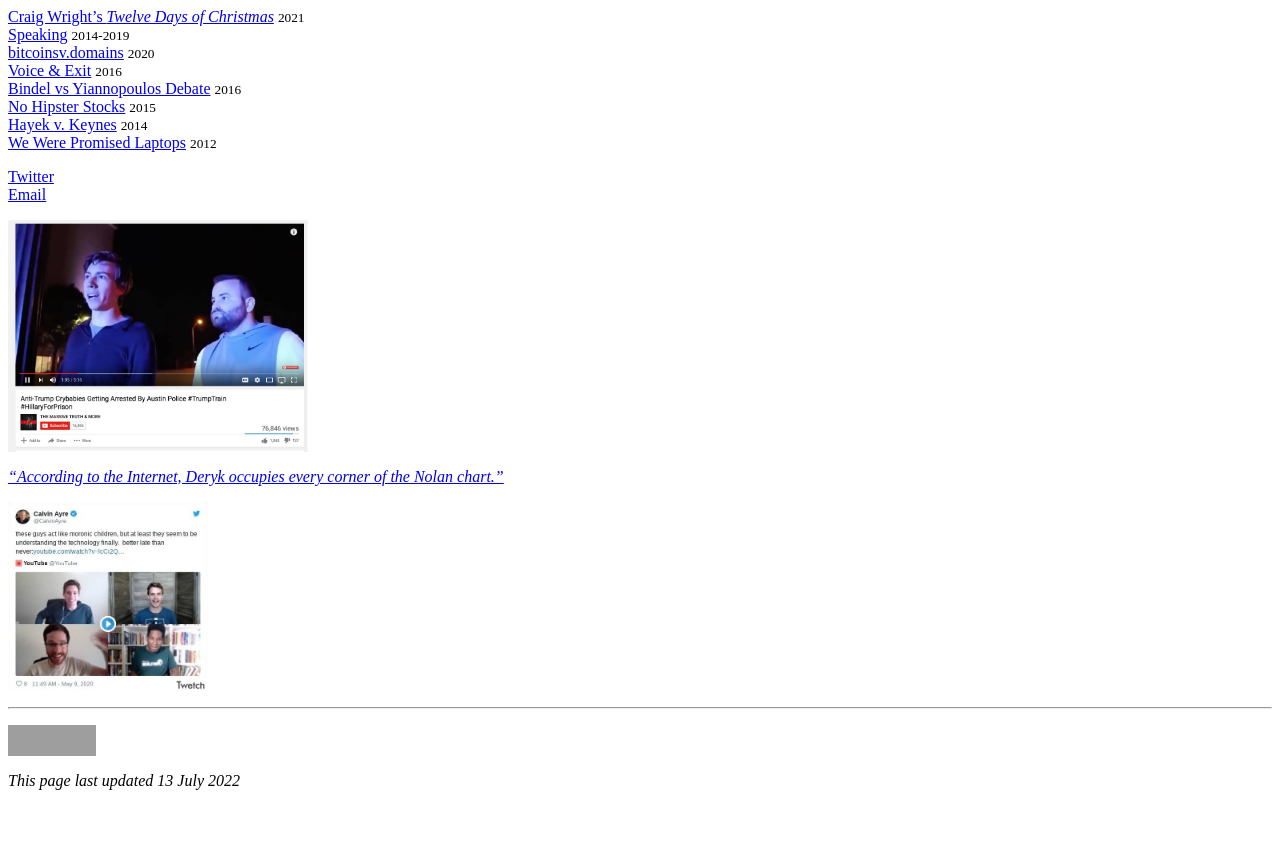
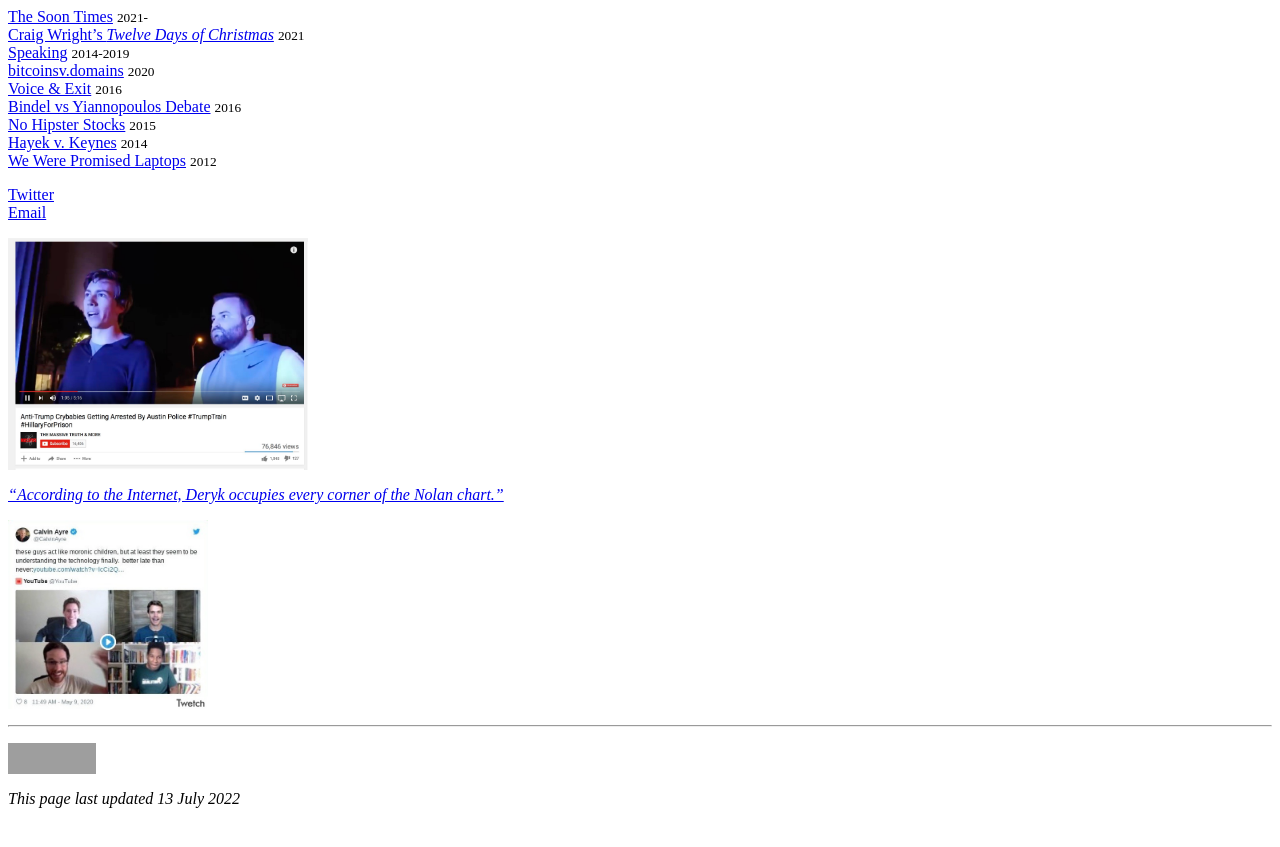
Before and after one commit to dmkgll/dmkgll, a Jekyll site: the page built from index.md, in a window 1280 px wide. Shown: the top 847 px of the page. Built offline with Jekyll 4.4.1, drawn with Linux system fonts in a browser that asks for light colours; grey boxes are pictures that could not be loaded.

Commit message:
Update index.md

```diff
--- a/index.md
+++ b/index.md
@@ -7,6 +7,7 @@ layout: index
     padding: 0;
 }</style>
 
+- [The Soon Times](thesoontimes.com) <small>2021-</small>
 - [Craig Wright's *Twelve Days of Christmas*](/csw12) <small>2021</small>
 - [Speaking](/speaking) <small>2014-2019</small>
 - [bitcoinsv.domains](/bsvdomains) <small>2020</small>
```
